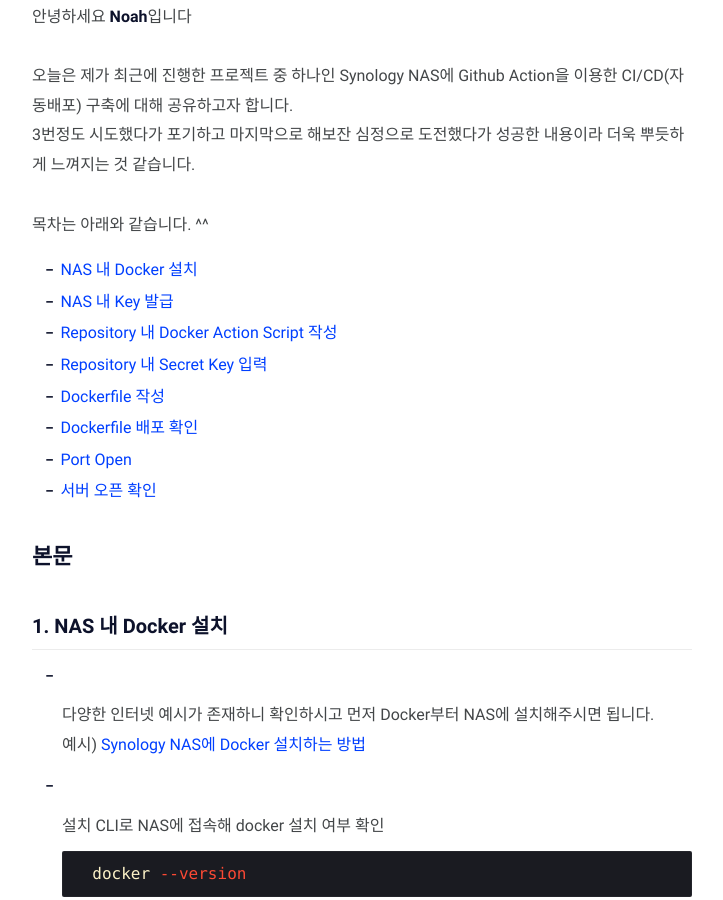
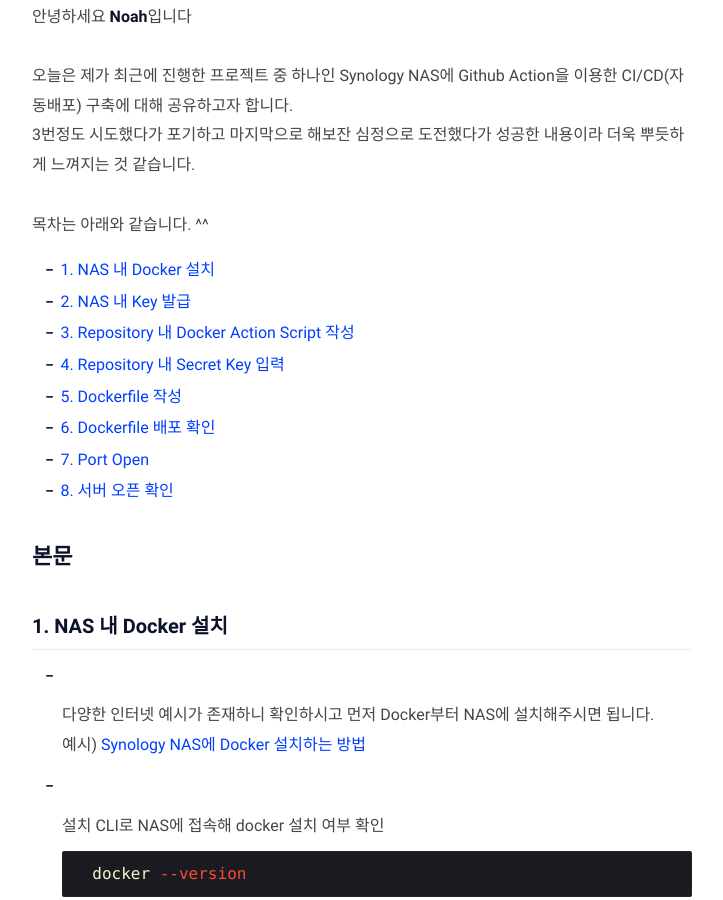
Before and after one commit to jd6186/jd6186.github.io, a Jekyll site: the page built from _posts/DevOps/NAS/2024-03-17-NAS_CI_CD.md, in a window 1280 px wide and 900 px high, scrolled down 500 px. Shown: the whole window, without its empty margins (278-1001 px from the left). Built offline with Jekyll 4.4.1, drawn with Linux system fonts in a browser that asks for light colours; comment, search, counter and statistics services are not loaded.

Commit message:
[Source Update] 목차 글 정리

```diff
--- a/_posts/DevOps/NAS/2024-03-17-NAS_CI_CD.md
+++ b/_posts/DevOps/NAS/2024-03-17-NAS_CI_CD.md
@@ -11,14 +11,14 @@ tags: [DevOps, NAS, Synology, CI/CD, Github, Action]
 3번정도 시도했다가 포기하고 마지막으로 해보잔 심정으로 도전했다가 성공한 내용이라 더욱 뿌듯하게 느껴지는 것 같습니다.<br/>
 
 목차는 아래와 같습니다. ^^<br/>
-- [NAS 내 Docker 설치](#nas-내-docker-설치)
-- [NAS 내 Key 발급](#nas-내-key발급)
-- [Repository 내 Docker Action Script 작성](#repository-내-docker-action-script-작성)
-- [Repository 내 Secret Key 입력](#repository-내-secret-key-입력)
-- [Dockerfile 작성](#dockerfile-작성)
-- [Dockerfile 배포 확인](#dockerfile-배포-확인)
-- [Port Open](#port-open)
-- [서버 오픈 확인](#서버-오픈-확인)
+- [1. NAS 내 Docker 설치](#1.-nas-내-docker-설치)
+- [2. NAS 내 Key 발급](#2.-nas-내-key발급)
+- [3. Repository 내 Docker Action Script 작성](#3.-repository-내-docker-action-script-작성)
+- [4. Repository 내 Secret Key 입력](#4.-repository-내-secret-key-입력)
+- [5. Dockerfile 작성](#5.-dockerfile-작성)
+- [6. Dockerfile 배포 확인](#6.-dockerfile-배포-확인)
+- [7. Port Open](#7.-port-open)
+- [8. 서버 오픈 확인](#8.-서버-오픈-확인)
 
 
 ## 본문
```
